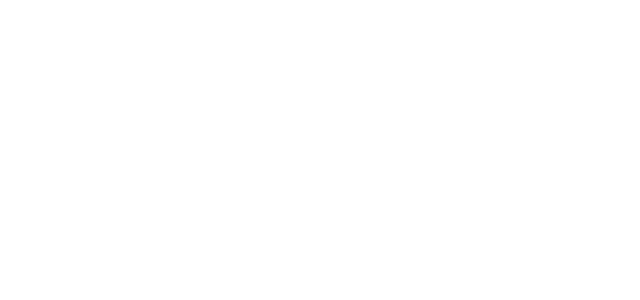
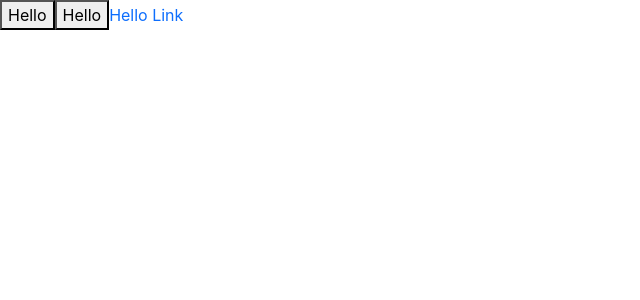
Before and after one commit to yangzqv/imooc-ant-ui, a React (Create React App) app: page / in a window 1280 px wide. Shown: the top 300 px of the page, without its empty margins (0-640 px from the left). Built offline with nearby package versions, Linux system fonts and the light colour scheme.

Commit message:
feat: Button tsx first finish

```diff
--- a/package.json
+++ b/package.json
@@ -6,10 +6,12 @@
     "@testing-library/jest-dom": "^4.2.4",
     "@testing-library/react": "^9.3.2",
     "@testing-library/user-event": "^7.1.2",
+    "@types/classnames": "^2.2.10",
     "@types/jest": "^24.0.0",
     "@types/node": "^12.0.0",
     "@types/react": "^16.9.0",
     "@types/react-dom": "^16.9.0",
+    "classnames": "^2.2.6",
     "node-sass": "^4.14.1",
     "react": "^16.13.1",
     "react-dom": "^16.13.1",
--- a/src/App.tsx
+++ b/src/App.tsx
@@ -1,8 +1,12 @@
 import React from 'react';
+import Button, { ButtonType, ButtonSize } from './components/Button/button';
 
 const App: React.FC = () => {
   return (
     <div className="App">
+      <Button>Hello</Button>
+      <Button btnType={ButtonType.Primary} size={ButtonSize.Large}>Hello</Button>
+      <Button btnType={ButtonType.Link} href="https://www.baidu.com">Hello Link</Button>
     </div>
   );
 }
--- /dev/null
+++ b/src/components/Button/button.tsx
@@ -0,0 +1,69 @@
+import React from 'react';
+import classNames from 'classnames';
+
+export enum ButtonType {
+  Primary = 'primary',
+  Default = 'default',
+  Danger = 'danger',
+  Link = 'link',
+}
+
+export enum ButtonSize {
+  Normal = 'nl',
+  Small = 'sm',
+  Large = 'lg',
+}
+
+interface BaseButtonProps {
+  btnType?: ButtonType;
+  size?: ButtonSize;
+  disabled?: boolean;
+  href?: string;
+  children?: React.ReactNode;
+  className?: string;
+}
+
+const Button: React.FC<BaseButtonProps> = props => {
+  const {
+    btnType,
+    size,
+    disabled,
+    href,
+    children
+  } = props;
+
+  // btn, btn-lg, btn-primary
+  const classes = classNames('btn', {
+    [`btn-${btnType}`]: btnType,
+    [`btn-${size}`]: size,
+    'disabled': disabled && btnType === ButtonType.Link,
+  })
+
+  if (href && btnType === ButtonType.Link) {
+    return (
+      <a
+        className={classes}
+        href={href}
+      >
+        {children}
+      </a>
+    )
+  } else {
+    return (
+      <button
+        className={classes}
+        disabled={disabled}
+      >
+        {children}
+      </button>
+    )
+  }
+}
+
+Button.defaultProps = {
+  disabled: false,
+  btnType: ButtonType.Default,
+  size: ButtonSize.Normal,
+}
+
+export default Button;
```
Also changed, not shown: 2 other files (tests, documents, lock files or other folders).
